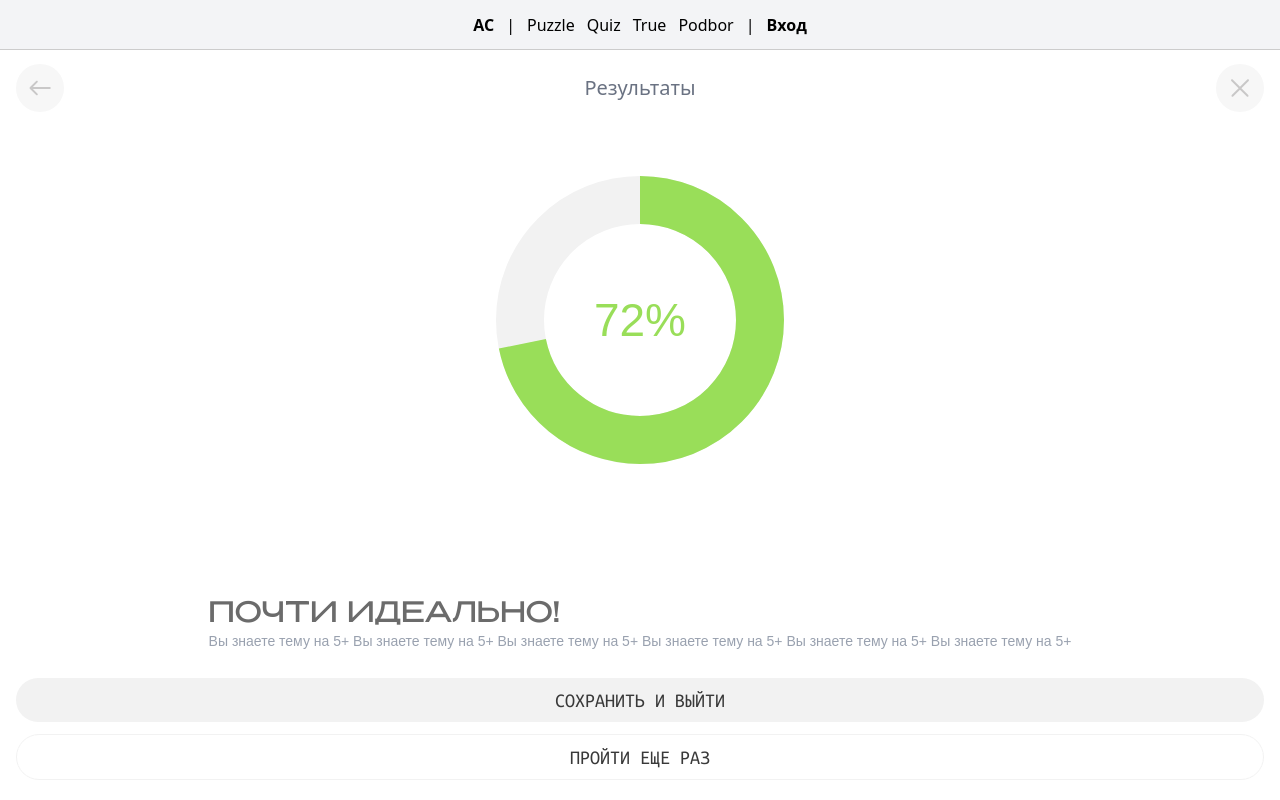
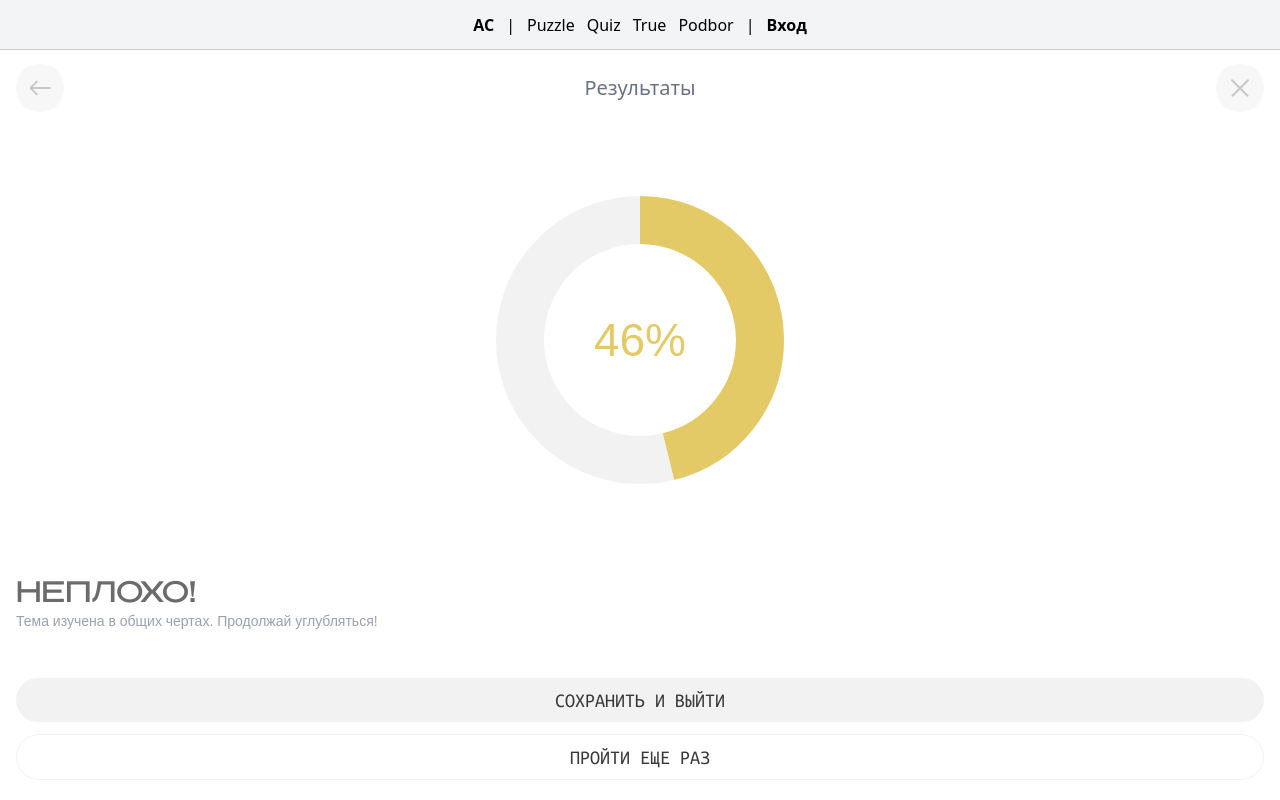
Before and after one commit to marooncoucal/artchron-2, a Next.js app: page /resultScreen in a window 1280 px wide. Built offline with nearby package versions, Linux system fonts and the light colour scheme; a web font is replaced by a local one.

Commit message:
test result description dep

```diff
--- a/src/app/(layouts)/resultScreen/page.js
+++ b/src/app/(layouts)/resultScreen/page.js
@@ -7,18 +7,12 @@ import ProgressWheel1 from "@/app/_components/progressWheel";
 export default function resultTestPage1() {
   return (
     <div className="resultTestPage1 h-full w-full">
-        {/* src/app/(layouts)/resultScreen/page.js */}
         <HeaderNav hasExit={true} link={"/"} hasHeader header={"Результаты"}/>
-        <div className="px-4 pt-20 pb-40 gap-20 flex-col flex-center h-full">
+        <div className="px-4 pt-20 pb-40 gap-10 flex-col flex-center h-full">
           <div className="aspect-square w-full max-w-[400px]">
-            <ProgressWheel1 resultNumber={56} maxResult={78}/>
+            <ProgressWheel1 resultNumber={36} maxResult={78}/>
           </div>
-          <div className="flex flex-col gap-1">
-            <div className="font-h3">Почти идеально!</div>
-            <div className="font-main-text text-gray-400">
-              Вы знаете тему на 5+ Вы знаете тему на 5+ Вы знаете тему на 5+ Вы знаете тему на 5+ Вы знаете тему на 5+ Вы знаете тему на 5+
-            </div>
-          </div>
+          <ResultDescription resultNumber={36} maxResult={78}/>
           <div className="fixed right-4 left-4 bottom-5 gap-3 flex flex-col">
             <Button1 variant={"default"}>Сохранить и выйти</Button1>
             <Button1 variant={"border"}>пройти еще раз</Button1>
@@ -27,3 +21,59 @@ export default function resultTestPage1() {
     </div>
   )
 }
+
+function ResultDescription({ resultNumber = 0, maxResult = 100 }) {
+  function clamp(value, min, max) {
+    if (value < min) return min
+    if (value > max) return max
+    return value
+  }
+  const clampMax = Math.max(1, maxResult)
+  const value = clamp(resultNumber, 0, clampMax) / clampMax * 100
+  const rules = [
+    { min: 90, h: 'Почти идеально!', d: 'Тема освоена на отлично! Продолжай в том же духе!' },
+    { min: 70, h: 'Отлично!', d: 'Тема изучена уверенно. Хороший результат!' },
+    { min: 50, h: 'Хорошо!', d: 'Тема усвоена на хорошем уровне. Отличная работа!' },
+    { min: 30, h: 'Неплохо!', d: 'Тема изучена в общих чертах. Продолжай углубляться!' },
+    { min: 0, h: 'Не беда!', d: 'Знакомство с темой только началось. Попробуй ещё раз!' },
+  ]
+  // function checkRules(rule) {
+  //   return rule.min <= value;
+  // }
+  // const { h: heading, d: description } = rules.find(checkRules)
+  const { h: heading, d: description } = rules.find(rule => rule.min <= value)
+  // https://developer.mozilla.org/en-US/docs/Web/JavaScript/Reference/Global_Objects/Array/find
+//   let heading = ''
+//   let description = ''
+//   switch (true) {
+//     case value >= 90:
+//       heading = 'Почти идеально!'
+//       description = 'Тема освоена на отлично! Продолжай в том же духе!'
+//       break;
+//     case value >= 70:
+//       heading = 'Отлично!'
+//       description = 'Тема изучена уверенно. Хороший результат!'
+//       break;
+//     case value >= 50:
+//       heading = 'Хорошо!'
+//       description = 'Тема усвоена на хорошем уровне. Отличная работа!'
+//       break;
+//     case value >= 30:
+//       heading = 'Неплохо!'
+//       description = 'Тема изучена в общих чертах. Продолжай углубляться!'
+//       break;
+//     case value >= 0:
+//       heading = 'Не беда!'
+//       description = 'Знакомство с темой только началось. Попробуй ещё раз!'
+//       break;
+//     default:
+//       heading = 'Хорошая работа'
+//       description = 'Вы прошли тест'
+//   }
+  return (
+    <div className="w-full flex flex-col gap-1">
+      <div className="w-full wrap-break-word font-h3">{heading}</div>
+      <div className="w-full wrap-break-word font-main-text text-gray-400">{description}</div>
+    </div>
+  )
+}
```
Also changed, not shown: src/app/_components/progressWheel.js (line endings or trailing spaces).
